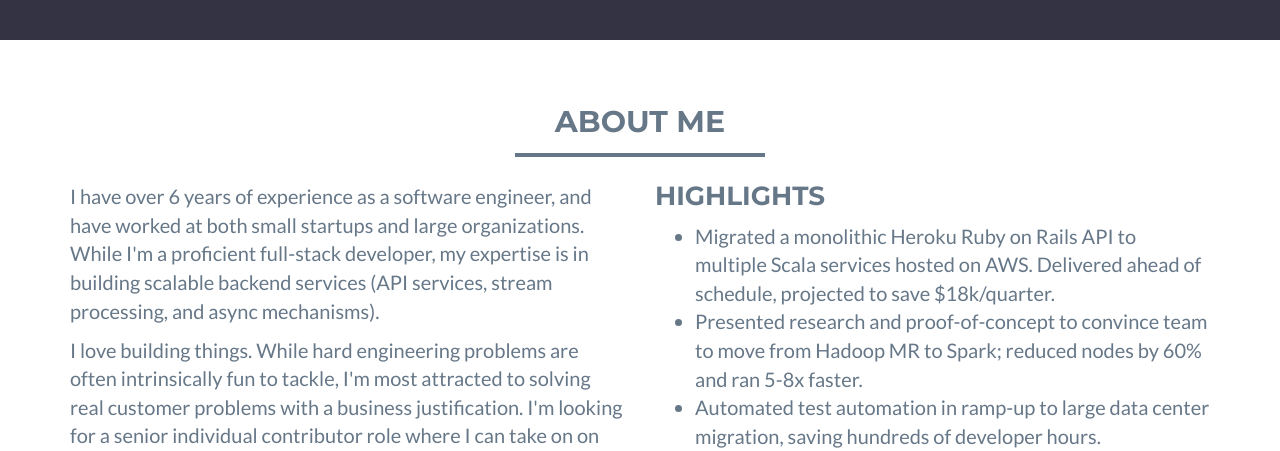
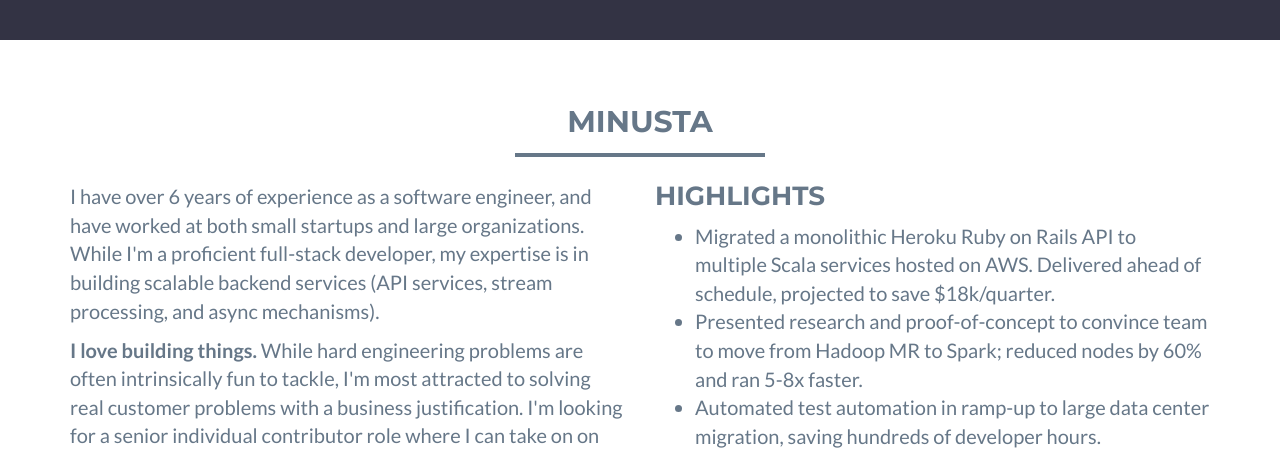
Before and after one commit to sielunahjo/sielunahjo, a Jekyll site: the page built from index.html, in a window 1280 px wide and 900 px high, scrolled down 377 px. Shown: the part 157-608 px from the top of the window. Built offline with Jekyll 4.4.1, drawn with Linux system fonts in a browser that asks for light colours; some of the changed text lies outside the part shown.

Commit message:
Update about_me.html

```diff
--- a/_includes/about_me.html
+++ b/_includes/about_me.html
@@ -2,7 +2,7 @@
   <div class="container">
     <div class="row">
       <div class="col-lg-12 text-center">
-        <h2>About Me</h2>
+        <h2>Minusta</h2>
         <hr />
       </div>
     </div>
@@ -15,7 +15,7 @@
             and async mechanisms).
         </p>
         <p>
-           I love building things.
+	<b>I love building things.</b>
            While hard engineering problems are often intrinsically fun to tackle,
            I'm most attracted to solving real customer problems with a business justification.
            I'm looking for a senior individual contributor role where I can take on on collaborative
```
